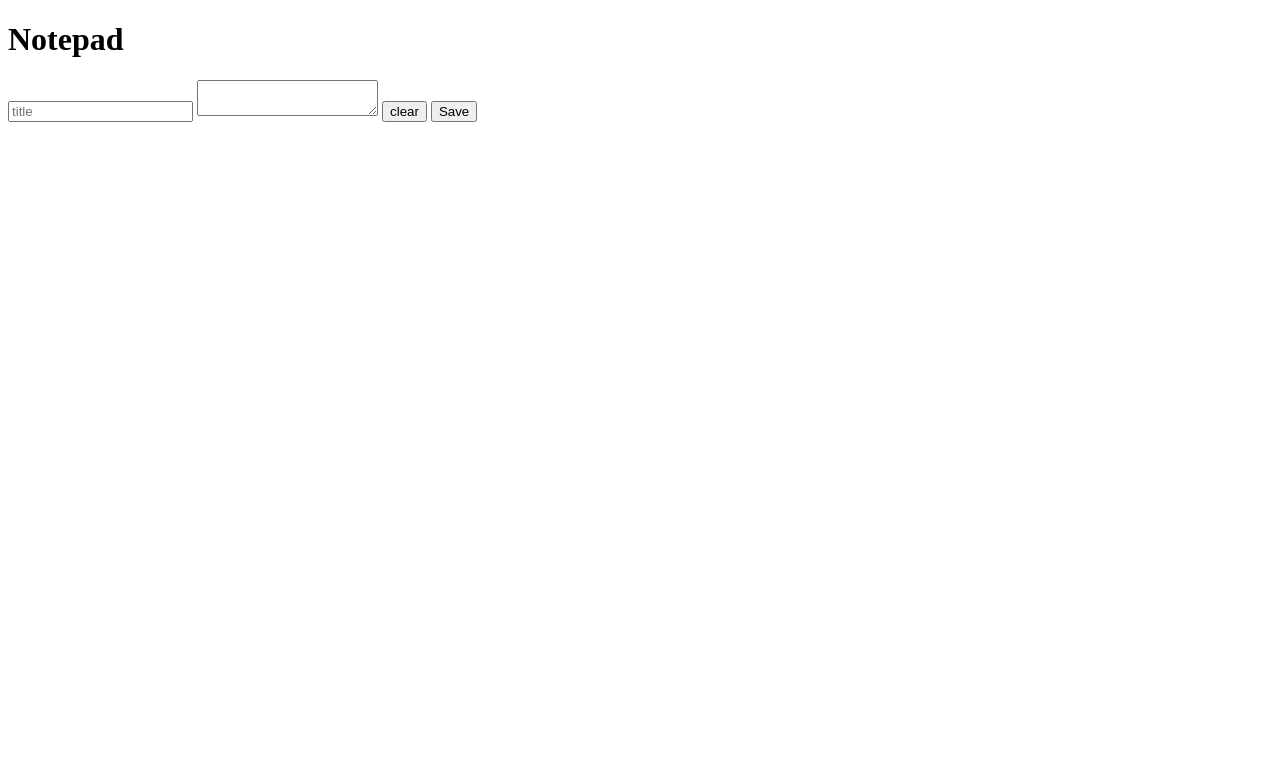
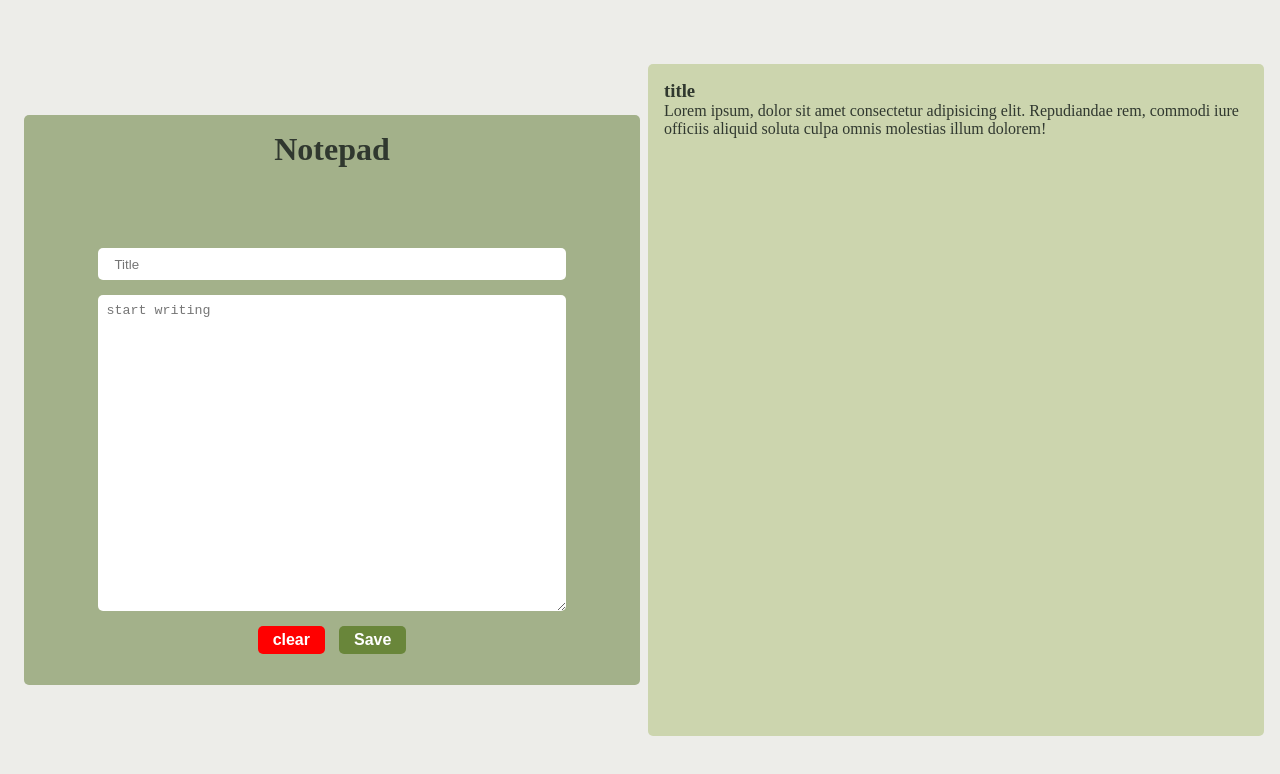
Before and after one commit to Anthonyjustice1/Notepad, a plain HTML site: page index.html in a window 1280 px wide. Drawn offline with Linux system fonts and the light colour scheme.

Commit message:
edited the html and css file

```diff
--- a/index.html
+++ b/index.html
@@ -1,37 +1,48 @@
 <!DOCTYPE html>
 <html lang="en">
   <head>
-    <meta charset="UTF-8">
-    <meta name="viewport" content="width=device-width, initial-scale=1.0">
+    <meta charset="UTF-8" />
+    <meta name="viewport" content="width=device-width, initial-scale=1.0" />
     <title>Notepad</title>
-    <link rel="stylesheet" href="style.css">
+    <link rel="stylesheet" href="style.css" />
     <script src="./script.js" defer></script>
-
   </head>
   <body>
-
     <div class="wrapper">
-
-        <div col-1>
-
+      <div class="col-1">
         <h1>Notepad</h1>
         <form action="">
-                <input type="text" id="title" placeholder="title" required maxlength="20">
+          <input
+            type="text"
+            id="title"
+            placeholder="Title"
+            required
+            maxlength="20"
+          />
 
-                <textarea name="" id="note" required placeholder="start writing">
-
-                </textarea>
+          <textarea
+            id="note"
+            placeholder="start writing"
+            cols="50"
+            rows="20"
+          ></textarea>
+          <div class="button">
             <button id="clear">clear</button>
             <button id="save">Save</button>
+          </div>
         </form>
-
       </div>
 
       <div class="col-2">
-
+        <div>
+          <h3>title</h3>
+          <p>
+            Lorem ipsum, dolor sit amet consectetur adipisicing elit.
+            Repudiandae rem, commodi iure officiis aliquid soluta culpa omnis
+            molestias illum dolorem!
+          </p>
         </div>
-
       </div>
-
+    </div>
   </body>
 </html>
--- a/style.css
+++ b/style.css
@@ -0,0 +1,76 @@
+* {
+  margin: 0;
+  padding: 0;
+  box-sizing: border-box;
+}
+.wrapper {
+  background: #edede9;
+  display: flex;
+  align-items: center;
+  height: 100vh;
+  justify-content: space-between;
+  width: 100%;
+  padding: 2vh;
+}
+.col-1 {
+  width: 50%;
+  text-align: center;
+  background: #a3b18a;
+  padding: 2vh;
+  margin: 1vh;
+  border-radius: 5px;
+}
+.col-1 h1 {
+  margin-bottom: 10vh;
+  color: #30382f;
+}
+form {
+  display: flex;
+  flex-direction: column;
+  align-items: center;
+}
+#title {
+  width: 80%;
+  height: 30px;
+  margin-bottom: 15px;
+  padding: 2vh;
+  border: none;
+  outline: none;
+  background: #ffffff;
+  border-radius: 5px;
+}
+#note {
+  padding: 1vh;
+  border: none;
+  outline: none;
+  width: 80%;
+  border-radius: 5px;
+  color: #333333;
+}
+#clear,
+#save {
+  margin: 15px 5px;
+  padding: 5px 15px;
+  outline: none;
+  border: none;
+  font-size: 16px;
+  font-weight: 600;
+  border-radius: 5px;
+  cursor: pointer;
+}
+#save {
+  background: #69863a;
+  color: #ffffff;
+}
+#clear {
+  background: red;
+  color: #fff;
+}
+.col-2 {
+  width: 50%;
+  background: #ccd5ae;
+  height: 84vh;
+  padding: 2vh;
+  border-radius: 5px;
+  color: #30382f;
+}
```
Lines whose indentation alone changed are shown as unchanged.
